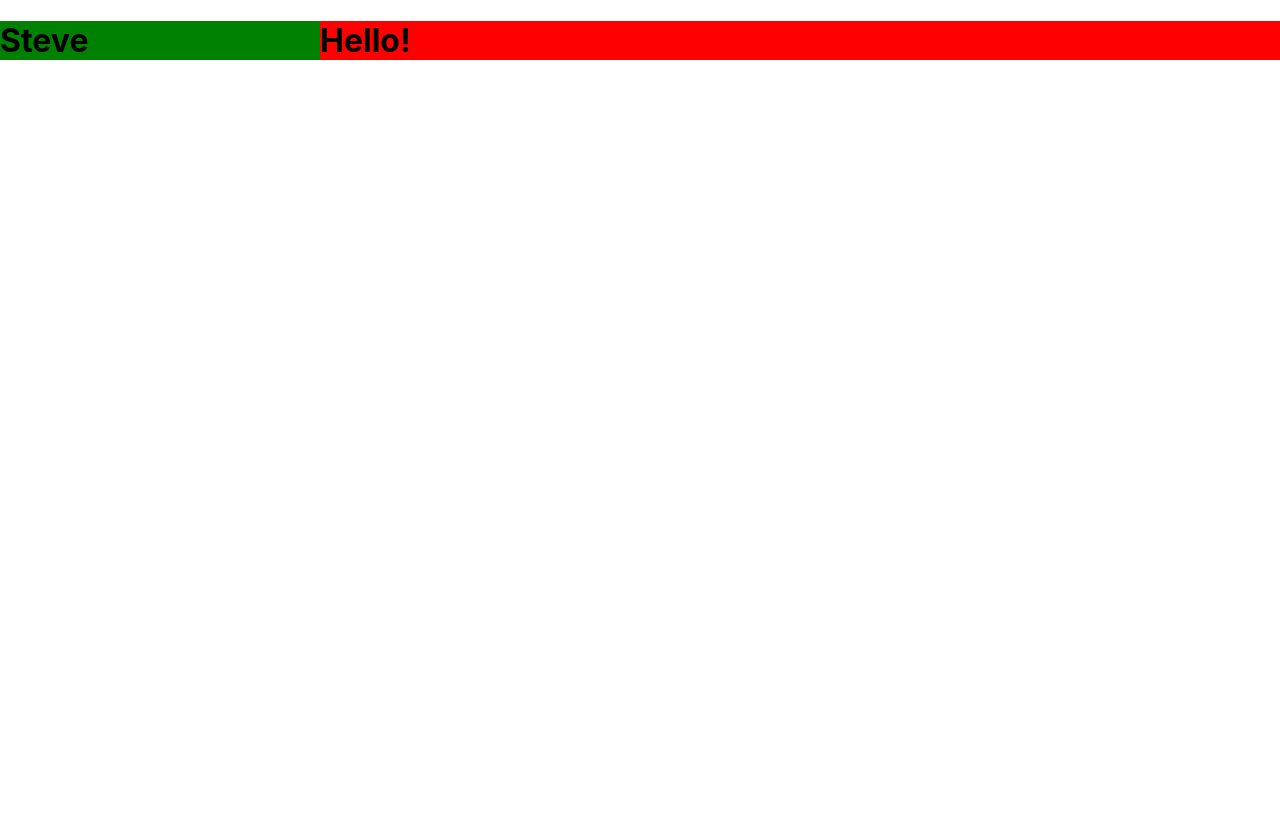
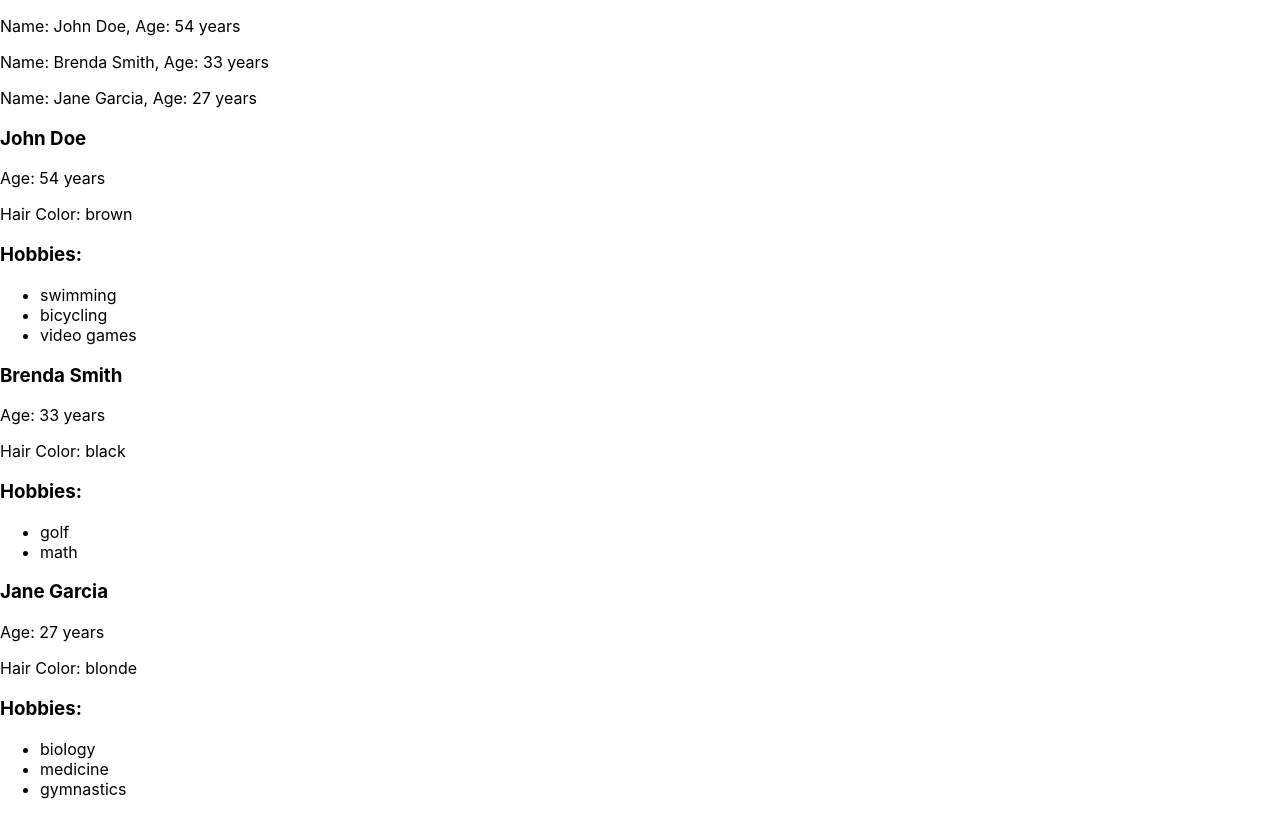
Before and after one commit to steveneross94/react-design-patterns, a React (Create React App) app: page / in a window 1280 px wide. Built offline with nearby package versions, Linux system fonts and the light colour scheme.

Commit message:
list items

```diff
--- a/src/App.js
+++ b/src/App.js
@@ -1,21 +1,57 @@
 import './App.css';
-import { SplitScreen } from './SplitScreen';
+import { LargePersonListItem } from './people/LargePersonListItem';
+import { SmallPersonListItem } from './people/SmallPersonListItem';
+import { RegularList } from './RegularList';
+// import { SplitScreen } from './SplitScreen';
 
-const LeftHandComponent = ({ name }) => {
-  return <h1 style={{ backgroundColor: 'green'}}>{name}</h1>
-}
+const people = [{
+  name: 'John Doe',
+  age: 54,
+  hairColor: 'brown',
+  hobbies: ['swimming', 'bicycling', 'video games']
+},{
+  name: 'Brenda Smith',
+  age: 33,
+  hairColor: 'black',
+  hobbies: ['golf', 'math']
+},{
+  name: 'Jane Garcia',
+  age: 27,
+  hairColor: 'blonde',
+  hobbies: ['biology', 'medicine', 'gymnastics']
+}]
 
-const RightHandComponent = ({ message }) => {
-  return <h1 style={{ backgroundColor: 'red'}}>{message}</h1>
-}
+const products = [{
+  name: 'Flat-Screen TV',
+  price: '$300',
+  description: 'Huge LCD screen, great deal!',
+  rating: 4.5
+}, {
+  name: 'Basketball',
+  price: '$10',
+  description: 'Just like the pros use',
+  rating: 3.8
+}, {
+  name: 'Running Shoes',
+  price: '$120',
+  description: 'State-of-the-art technology for optimum running',
+  rating: 4.2
+}]
 
 function App() {
   return (
-    <SplitScreen leftWeight={1} rightWeight={3}
-    >
-      <LeftHandComponent name={"Steve"}/>
-      <RightHandComponent message={"Hello!"}/>
-    </SplitScreen>
+    <>
+      <RegularList
+        items={people}
+        resourceName="person"
+        itemComponent={SmallPersonListItem}
+      />
+      <RegularList
+        items={people}
+        resourceName="person"
+        itemComponent={LargePersonListItem}
+      />
+    </>
   );
 }
 
--- /dev/null
+++ b/src/RegularList.js
@@ -0,0 +1,13 @@
+export const RegularList = ({
+    items,
+    resourceName,
+    itemComponent: ItemComponent
+}) => {
+    return (
+        <>
+            {items.map((item, i)=>(
+                <ItemComponent key={i} {...{[resourceName]: item} }/>
+            ))}
+        </>
+    )
+}
--- /dev/null
+++ b/src/people/LargePersonListItem.js
@@ -0,0 +1,15 @@
+export const LargePersonListItem = ({ person }) => {
+    const {name, age, hairColor, hobbies} = person;
+
+    return (
+        <>
+            <h3>{name}</h3>
+            <p>Age: {age} years</p>
+            <p>Hair Color: {hairColor}</p>
+            <h3>Hobbies:</h3>
+            <ul>
+                {hobbies.map(hobby => <li key={hobby}>{hobby}</li>)}
+            </ul>
+        </>
+    )
+}
--- /dev/null
+++ b/src/people/SmallPersonListItem.js
@@ -0,0 +1,7 @@
+export const SmallPersonListItem = ({ person }) => {
+    const {name, age} = person;
+
+    return (
+        <p>Name: {name}, Age: {age} years</p>
+    )
+}
```
Also changed, not shown: src/products/LargeProductListItem.js (added), src/products/SmallProductListItem.js (added).
